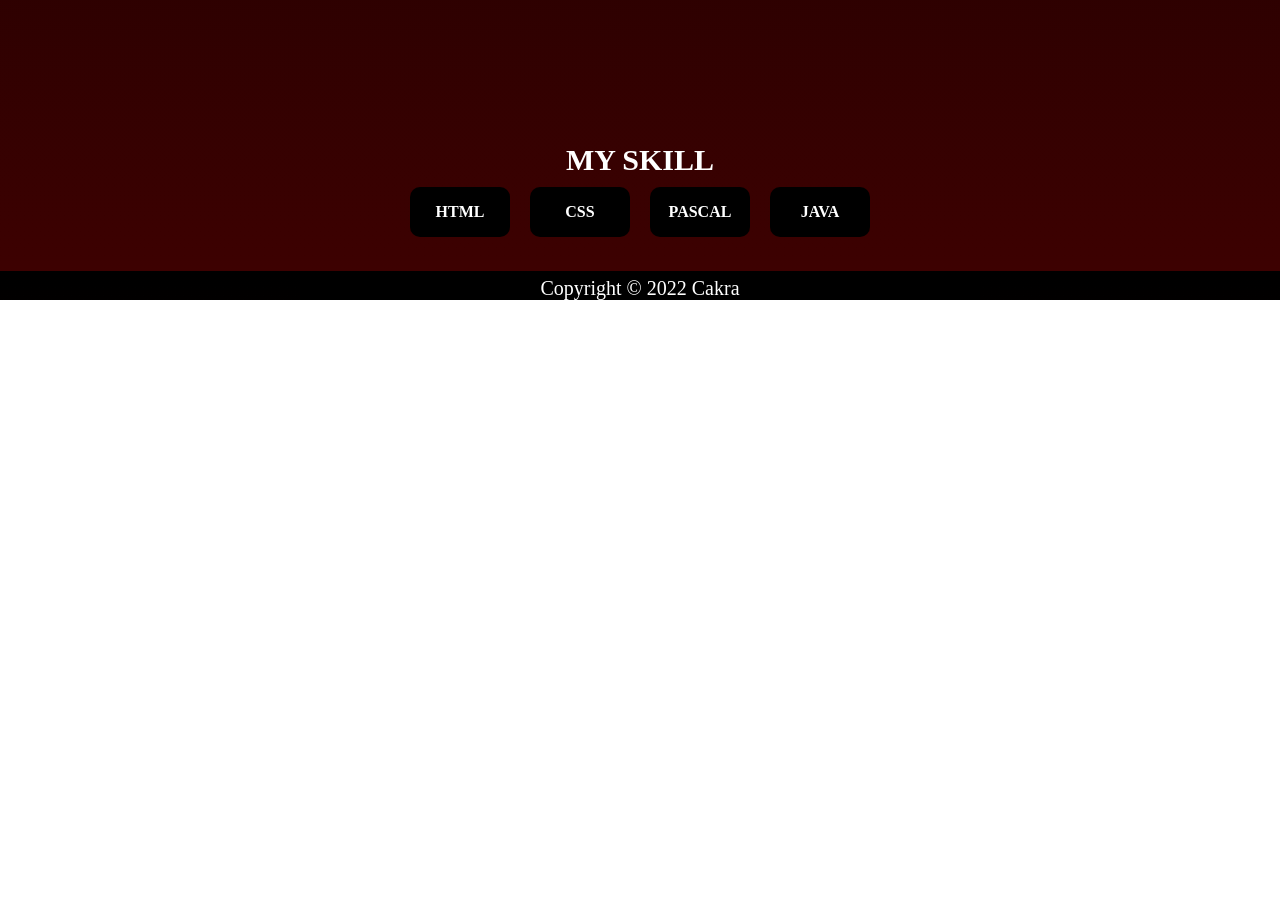
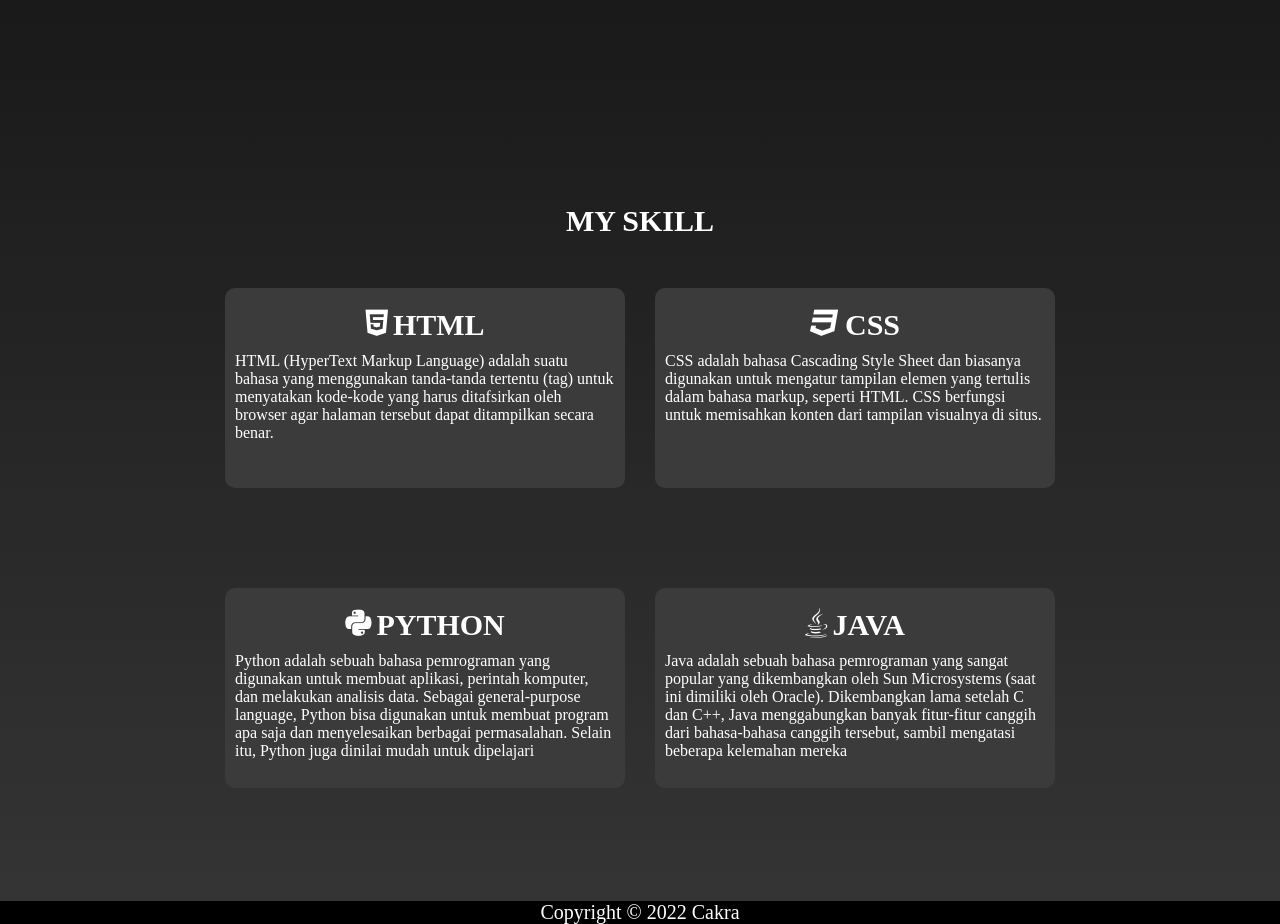
Before and after one commit to gungcakra123/cakrajaya, a plain HTML site: page index.html in a window 1280 px wide. Shown: the part 849-1773 px from the top of the page. Before the commit the page ends 1149 px from the top, so only its background shows below. Drawn offline with Linux system fonts and the light colour scheme; a web font is replaced by a local one.

Commit message:
new design

```diff
--- a/index.html
+++ b/index.html
@@ -66,27 +66,39 @@
 
     <div id="skill">
         <h3>MY SKILL</h3>
-        <div class="row">
             <div class="col">
                 <div class="card">
-                    <h4>HTML</h4>
+                    <div class="head">
+                        <i class="fa-brands fa-html5"></i>
+                        <h4>HTML</h4>
+                    </div>
+                    <a>HTML (HyperText Markup Language) adalah suatu bahasa yang menggunakan tanda-tanda tertentu (tag) untuk menyatakan kode-kode yang harus ditafsirkan oleh browser agar halaman tersebut dapat ditampilkan secara benar.</a>
                 </div>
-            <div class="col">
+
                 <div class="card">
-                    <h4>CSS</h4>
+                    <div class="head">
+                        <i class="fa-brands fa-css3"></i>
+                        <h4>CSS</h4>
+                    </div>
+                    <a>CSS adalah bahasa Cascading Style Sheet dan biasanya digunakan untuk mengatur tampilan elemen yang tertulis dalam bahasa markup, seperti HTML. CSS berfungsi untuk memisahkan konten dari tampilan visualnya di situs.</a>
+
                 </div>
-            <div class="col">
+
                 <div class="card">
-                    <h4>PASCAL</h4>
+                    <div class="head">
+                        <i class="fa-brands fa-python"></i>
+                        <h4>PYTHON</h4>
+                    </div>
+                    <a>Python adalah sebuah bahasa pemrograman yang digunakan untuk membuat aplikasi, perintah komputer, dan melakukan analisis data. Sebagai general-purpose language, Python bisa digunakan untuk membuat program apa saja dan menyelesaikan berbagai permasalahan. Selain itu, Python juga dinilai mudah untuk dipelajari</a>
+                </div>
+                <div class="card">
+                    <div class="head">
+                        <i class="fa-brands fa-java"></i>
+                        <h4>JAVA</h4>
+                    </div>
+                    <a>Java adalah sebuah bahasa pemrograman yang sangat popular yang dikembangkan oleh Sun Microsystems (saat ini dimiliki oleh Oracle). Dikembangkan lama setelah C dan C++, Java menggabungkan banyak fitur-fitur canggih dari bahasa-bahasa canggih tersebut, sambil mengatasi beberapa kelemahan mereka</a>
                 </div>
             </div>
-            <div class="col">
-                <div class="card">
-                    <h4>JAVA</h4>
-                </div>
-            </div>
-        </div>
-
     </div>
     <footer>
         <a>Copyright &copy; 2022 Cakra</a>
--- a/styles.css
+++ b/styles.css
@@ -11,7 +11,7 @@ body {
    background-image: url(img/wallpaper-gelap.jpg);
    background-attachment: fixed;
    background-size: cover; */
-   background-image: linear-gradient(black,rgb(61, 1, 1));
+   background-image: linear-gradient(black,rgb(54, 53, 53));
 
 
 }
@@ -216,51 +216,61 @@ body {
 /* SKILL START */
 #skill{
     width: 100%;
-    height: 100px;
+    height: 700px;
     display: flex;
     flex-direction: column;
     justify-content: center;
     align-items: center;
-
-
 }
 #skill h3{
     color: white;
     font-size: 30px;
 }
-.row{
-    display: flex;
-    justify-content: center;
-    align-items: center;
-    box-sizing: border-box;
-    flex-wrap: wrap;
-}
+
 .col{
     display: flex;
     justify-content: center;
     align-items: center;
+    width: 1200px;
+    height: 600px;
+    flex-wrap: wrap;
 }
 .card{
+    background-color: rgb(59, 59, 59);
+    flex-direction:column;
     display: flex;
-    flex-direction:column;
-}
-.card h4{
-    background-color: black;
-    color: white;
-    display: flex;
-    justify-content: center;
+
     align-items: center;
-    width: 100px;
-    height: 50px;
-    margin: 10px;
+    width: 400px;
+    height: 200px;
+    margin: 15px;
     border-radius: 10px;
 
 }
-.card h4:hover{
+.card:hover{
     transition: 0.5s;
     background-color: transparent;
-    box-shadow: 1px 1px 15px white;
+    box-shadow: 1px 1px 15px red;
 }
+.card .head h4{
+    font-size: 30px;
+    color: white;
+}
+.card .head{
+    margin-top: 20px;
+    display: flex;
+    justify-content: center;
+}
+.card .head i{
+    margin-right: 5px;
+    color: white;
+    font-size: 30px;
+}
+.card a{
+    margin: 10px;
+    color: white;
+}
+
 /* Skill end */
 /* Footer start */
 footer{
```
